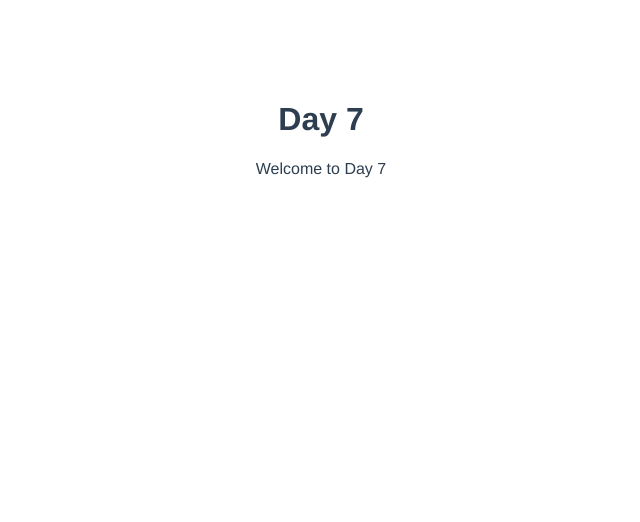
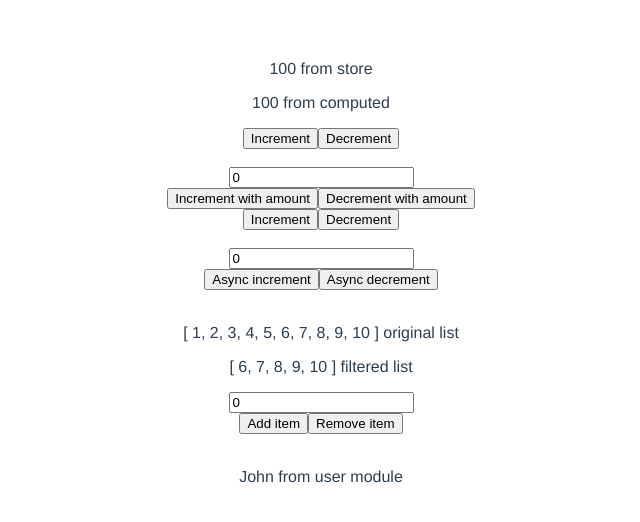
Before and after one commit to KKKLLLEEEEEE/Vue2-3-Learning, a Vue app in the folder vue2-learning/: page /day7 in a window 1280 px wide. Shown: the top 522 px of the page, without its empty margins (319-959 px from the left). Built offline with nearby package versions, Linux system fonts and the light colour scheme.

Commit message:
day7 finish

```diff
--- a/package.json
+++ b/package.json
@@ -1,5 +1,6 @@
 {
   "dependencies": {
-    "vue-router": "^3.0.7"
+    "vue-router": "^3.0.7",
+    "vuex": "^3.6.2"
   }
 }
--- a/vue2-learning/src/main.js
+++ b/vue2-learning/src/main.js
@@ -1,6 +1,7 @@
 import Vue from 'vue'
 import App from './App.vue'
 import router from './router'
+import store from './store'
 
 Vue.config.productionTip = false
 
@@ -23,5 +24,6 @@ Vue.directive('color', {
 
 new Vue({
   router,
+  store,
   render: h => h(App)
 }).$mount('#app')
--- /dev/null
+++ b/vue2-learning/src/store/index.js
@@ -0,0 +1,49 @@
+import Vue from 'vue'
+import Vuex from 'vuex'
+
+import user from './modules/user'
+
+Vue.use(Vuex)
+
+export default new Vuex.Store({
+    modules: {
+        user
+    },
+    state: {
+        count: 100,
+        list: [1, 2, 3, 4, 5, 6, 7, 8, 9, 10]
+    },
+    mutations: {
+        increment(state) {
+            state.count++
+        },
+        decrement(state) {
+            state.count--
+        },
+        incrementWithAmount(state, amount) {
+            state.count += amount
+        },
+        decrementWithAmount(state, amount) {
+            state.count -= amount
+        },
+        addItem(state, item) {
+            state.list.push(item)
+        },
+        removeItem(state, index) {
+            state.list.splice(index, 1)
+        }
+    },
+    actions: {
+        incrementAsync(context, amount) {
+            setTimeout(() => context.commit('incrementWithAmount', amount), 1000)
+        },
+        decrementAsync(context, amount) {
+            setTimeout(() => context.commit('decrementWithAmount', amount), 1000)
+        }
+    },
+    getters: {
+        filteredList: (state) => {
+            return state.list.filter(item => item > 5)
+        }
+    }
+})
--- /dev/null
+++ b/vue2-learning/src/store/modules/user.js
@@ -0,0 +1,21 @@
+const state = {
+    name: 'John',
+    age: 30
+}
+const mutations = {
+    setName(state, name) {
+        state.name = name
+    }
+}
+const actions = {
+    setName(context, name) {
+        setTimeout(() => context.commit('setName', name), 1000)
+    }
+}
+
+export default {
+    namespaced: true,
+    state,
+    mutations,
+    actions
+}
--- a/vue2-learning/src/views/Day7.vue
+++ b/vue2-learning/src/views/Day7.vue
@@ -1,18 +1,58 @@
 <template>
   <div class="day7">
-    <h1>Day 7</h1>
-    <p>Welcome to Day 7</p>
+    <p>{{ $store.state.count }} from store</p>
+    <p>{{ count }} from computed</p>
+    <button @click="$store.commit('increment')">Increment</button>
+    <button @click="$store.commit('decrement')">Decrement</button>
+    <br>
+    <br>
+    <input type="number" v-model.number="amount">
+    <br>
+    <button @click="$store.commit('incrementWithAmount', amount)">Increment with amount</button>
+    <button @click="$store.commit('decrementWithAmount', amount)">Decrement with amount</button>
+    <br>
+    <button @click="increment">Increment</button>
+    <button @click="decrement">Decrement</button>
+    <br>
+    <br>
+    <input type="number" v-model.number="asyncAmount">
+    <br>
+    <button @click="incrementAsync(asyncAmount)">Async increment</button>
+    <button @click="decrementAsync(asyncAmount)">Async decrement</button>
+    <br>
+    <br>
+    <p>{{ $store.state.list }} original list</p>
+    <p>{{ $store.getters.filteredList }} filtered list</p>
+    <input type="number" v-model.number="item">
+    <br>
+    <button @click="addItem(item)">Add item</button>
+    <button @click="removeItem(item)">Remove item</button>
+    <br>
+    <br>
+    <p>{{ name }} from user module</p>
   </div>
 </template>
 
 <script>
+import { mapState } from 'vuex'
+import { mapMutations } from 'vuex'
+import { mapActions } from 'vuex'
 export default {
-  name: 'DaySevenPage'
+  name: 'DaySevenPage',
+  computed: {
+    ...mapState(['count']),
+    ...mapState('user', ['name', 'age'])
+  },
+  methods: {
+    ...mapMutations(['increment', 'decrement', 'incrementWithAmount', 'decrementWithAmount', 'addItem', 'removeItem']),
+    ...mapActions(['incrementAsync', 'decrementAsync'])
+  },
+  data() {
+    return {
+      amount: 0,
+      asyncAmount: 0,
+      item: 0
+    }
+  }
 }
 </script>
-
-<style scoped>
-.day7 {
-  padding: 20px;
-}
-</style>
```
Also changed, not shown: 2 other files (tests, documents, lock files or other folders).
